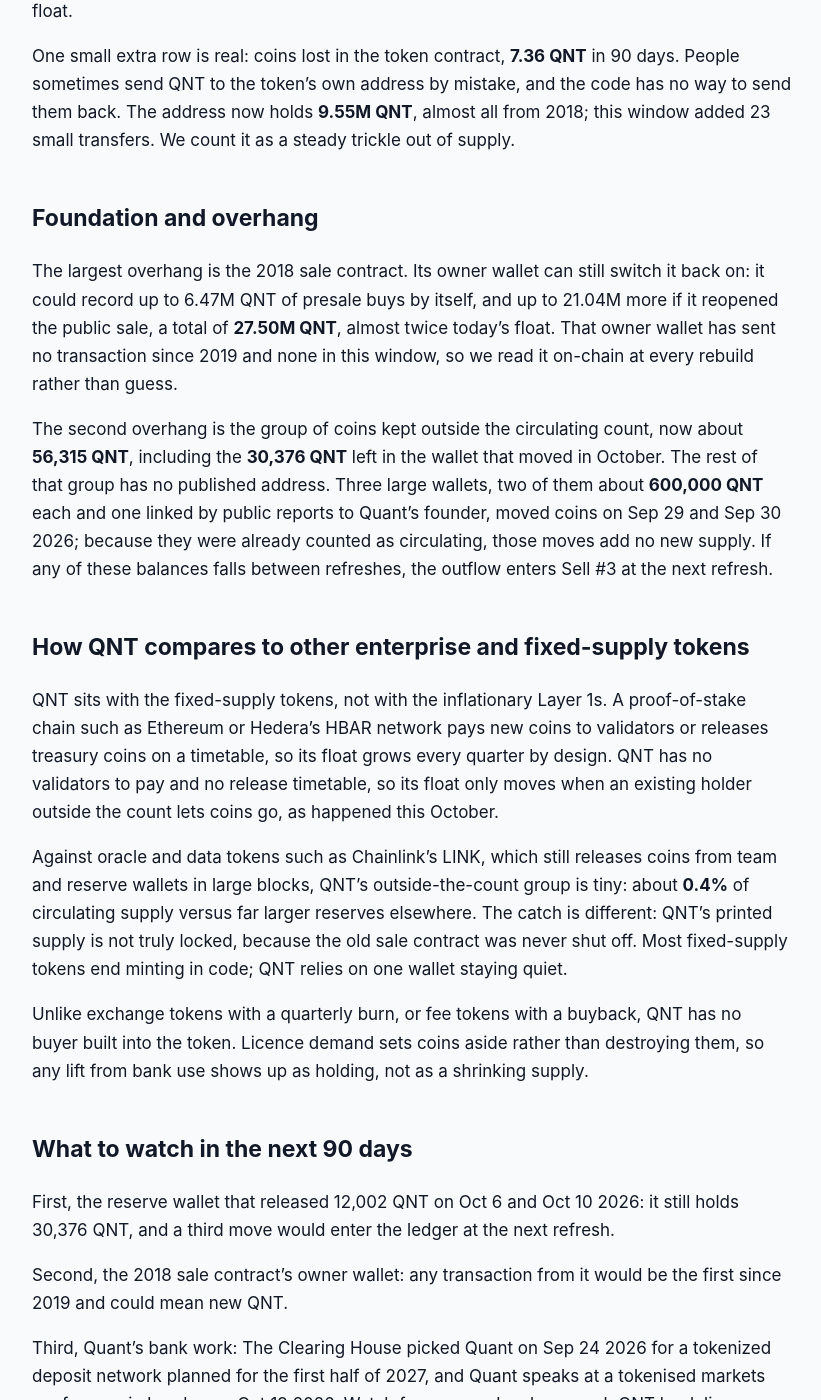
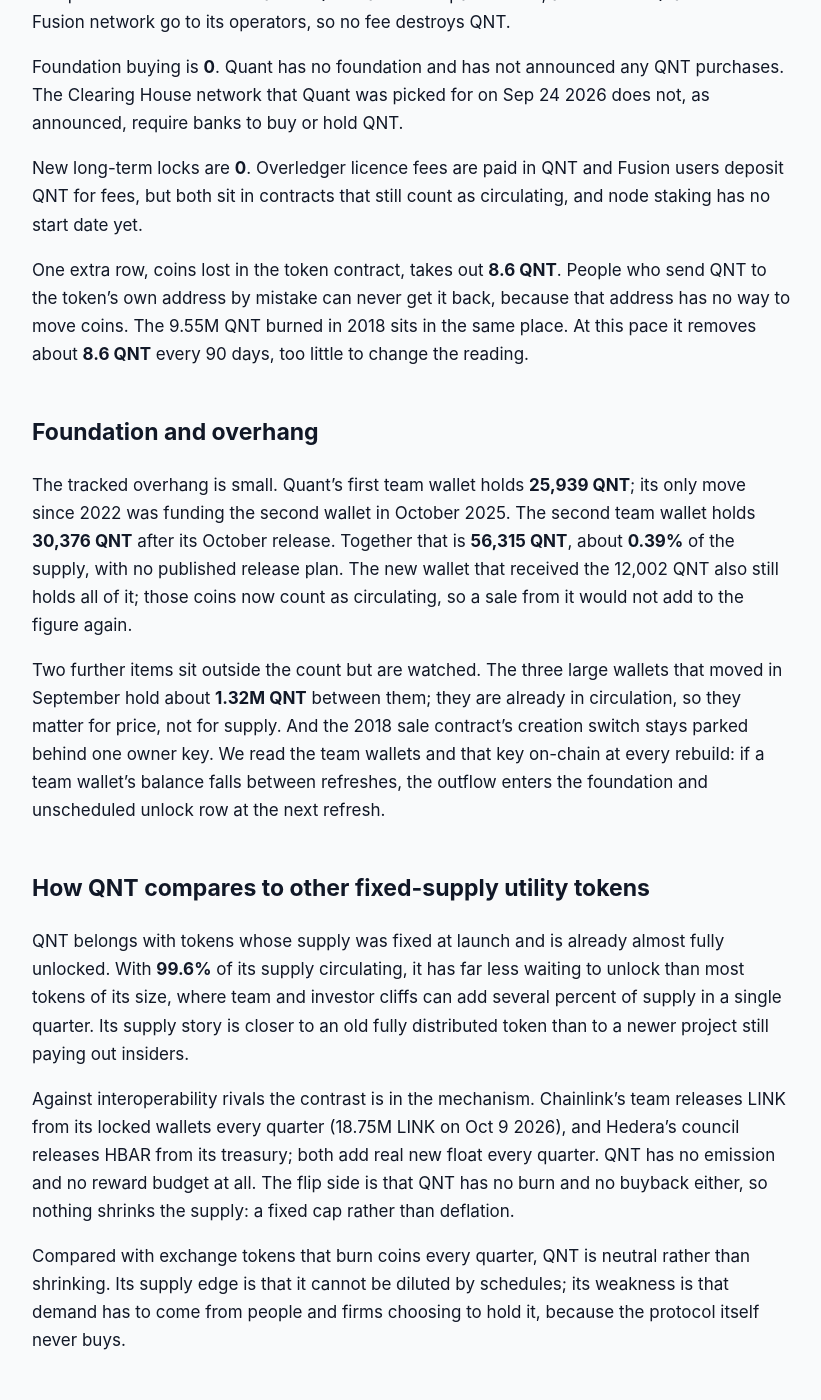
Before and after one commit to jeevansongmy-spec/mrnasdog-articles, a Jekyll site: the page built from crypto/qnt-pressure-framework.md, in a window 1280 px wide and 1400 px high, scrolled down 1722 px. Shown: the whole window, without its empty margins (228-1049 px from the left). Built offline with Jekyll 4.4.1, drawn with Linux system fonts in a browser that asks for light colours; some of the changed text lies outside the part shown.

Commit message:
publish: crypto/qnt-pressure-framework

```diff
--- a/crypto/qnt-pressure-framework.md
+++ b/crypto/qnt-pressure-framework.md
@@ -1,6 +1,6 @@
 ---
 title:         "QNT Inflation Analysis · October 2026 · Mixed flows · supply roughly steady"
-description:   "QNT supply is roughly steady: no new QNT since 2018, no unlocks, no burn. A reserve wallet released 12,002 QNT, net +0.08% in 90 days, 0.00% next."
+description:   "QNT supply is roughly steady: no new QNT since 2018, no unlocks, no burn. A team wallet released 12,002 QNT: net +0.08% in 90 days, 0.00% next."
 canonical_url: "https://mrnasdog.com/research/qnt/inflation"
 tags:          ["crypto", "qnt", "quant", "interoperability"]
 published:     true
@@ -12,61 +12,62 @@ Looking for the buy-or-sell answer? It is on the QNT coin page, with demand and
 
 # QNT Inflation Analysis · October 2026 · Mixed flows · supply roughly steady
 
-QNT supply is roughly steady. Quant has made **no new QNT** since June 2018, nothing vests, and nothing buys back or burns QNT. In the 90 days to Oct 13 2026 the one real flow was a reserve wallet, kept outside the circulating count, that released **12,002 QNT** in October, against only **7.36 QNT** lost for good. Net, the QNT float grew **+0.08%**, and nothing is scheduled for the next 90 days.
+**QNT**, the token of **Quant** and its Overledger network, has mixed flows and a supply that is roughly steady. No new QNT has been created since the 2018 token sale, so the only sell pressure in the last 90 days was a Quant team wallet that released **12,002 QNT** on Oct 6 and Oct 10 2026. Against that, just **8.6 QNT** was lost for good in the token contract. Net, circulating QNT grew **+0.08%** in 90 days, other trackers read **+0.10%**, and the next 90 days look flat at **0.00%**.
 
 ## The verdict, in one paragraph
 
-Over the 90 days from Jul 15 2026 to Oct 13 2026, our ledger reads QNT net supply at **+0.08%** of the **14.56M QNT** in circulation, and **0.00%** for the next 90 days. The monitor, which follows the circulating count day by day, reads **+0.02%**, a gap of **0.06 percentage points**, well inside our 0.5-point tolerance, so no warning chip ships. Most of the small difference is timing: the monitor's last reading came before the larger of the two October releases was counted. QNT is a closed-supply Ethereum token: quiet by design, with one small reserve that has started to move.
+Over the 90 days from Jul 25 to Oct 23 2026, QNT supply rose **+0.08%**: about **12,002 QNT** entered the market against about **8.6 QNT** removed, on a circulating supply of **14.56M QNT**. Other trackers show **+0.10%** for the same window, a gap of only **0.02 percentage points**, so there is no warning flag on this page and the two readings tell the same story. For the next 90 days we expect **0.00%**, because nothing is scheduled to unlock and the October team release has no plan behind it. QNT is a **fixed-supply token with a small team overhang**: almost every coin already trades, and the only real supply risk is the company choosing to sell what it still holds.
 
 ## Sell pressure: where new QNT comes from
 
-Protocol inflation is **0**. QNT is an ERC-20 token on Ethereum, not a chain of its own, so there are no block rewards, no staking pay and no emission curve. Every QNT that exists was made in June 2018, when the 2018 sale contract handed out **24.43M QNT** in 608 transfers. That figure closes exactly against the sale contract's own counters. The token's printed total of 45.47M is a fixed number written into the code; it never changes and says nothing about real supply.
+Protocol inflation is **0**. QNT is an ERC-20 token on Ethereum, not its own chain, so there are no block rewards and no staking pay. All 24.43M QNT that were ever created were made on Jun 25 2018, when the sale closed, and 9.55M of them were burned that September, which leaves today's supply. One honest caveat: the old 2018 sale contract still has a working switch that could create QNT if its owner key used it. That key has not sent a single transaction since 2019, and no new QNT has appeared, but because the switch exists we do not call the QNT supply locked forever.
 
-Vesting unlocks are **0**. QNT has no vesting calendar: team, sale buyers and Quant itself all received their coins in one go in 2018, and no unlock tracker shows anything left to release.
+Vesting unlocks are **0**. Staff tokens from the 2018 sale had a 12-month wait that ended in 2019, and QNT has no unlock calendar at all, so no cliff can land in the window.
 
-Foundation and unscheduled unlocks are **12,002 QNT**, the only non-zero sell row. One wallet that had held **42,378 QNT** without ever sending a transaction moved 2,001 QNT on Oct 6 2026 and 10,001 QNT on Oct 10 2026, all to one new wallet that still holds them. That wallet sat inside the small group of coins kept outside the circulating count, so these coins entered the float for the first time. The owner is not public. With no schedule behind the two moves, we project **0** for the next 90 days and watch the **30,376 QNT** still left in it.
+Foundation and unscheduled unlocks are **12,002 QNT**, and this is the one live row. Quant keeps two team wallets that are not counted as circulating. The second of them, funded from the first in October 2025, made its first ever outgoing transfers on **Oct 6 2026** (2,001 QNT) and **Oct 10 2026** (10,001 QNT), all to one new wallet that has not sold anything yet. Once those coins left the team wallet they joined the circulating count. Because this wallet has never moved before and there is no schedule, we book **0** for the next 90 days rather than guess at a repeat.
 
-Long-term locked or bankruptcy supply is **0**. No estate, trustee or long lock holds QNT on a release schedule.
+Long-term locked or bankruptcy supply is **0**. No court case, estate or lock holds QNT. Three large wallets, two filled in 2018 and one in 2023, moved about 541,000 QNT in late September 2026 while the price surged, but those coins already counted as circulating, so the moves change who holds QNT, not how much exists.
 
 ## Buy pressure: where new QNT goes
 
-The programmatic buyback is **0**. Quant does not buy QNT back. Business users pay for Overledger licences, and the QNT behind a licence is set aside for its term, but Quant publishes no amounts, and the public treasury contracts it lists for this held **0 QNT** at both ends of the window.
+The programmatic buyback is **0**. Quant is a private company and runs no buyback; banks and firms mostly pay it for Overledger in normal money, and no rule turns that income into QNT purchases.
 
-The protocol fee burn is **0**. The QNT contract has no burn function and no fee that is destroyed; the standard dead address gained only dust. Foundation buying is also **0**: nothing public shows Quant buying QNT in the window.
+The protocol fee burn is **0**. Gas for QNT transfers is paid in ETH, and fees on Quant's own Fusion network go to its operators, so no fee destroys QNT.
 
-New long-term locks are **0**. QNT set aside for licences, and QNT moved to Solana through a bridge in early October, stay inside the circulating count, so neither takes coins out of the float.
+Foundation buying is **0**. Quant has no foundation and has not announced any QNT purchases. The Clearing House network that Quant was picked for on Sep 24 2026 does not, as announced, require banks to buy or hold QNT.
 
-One small extra row is real: coins lost in the token contract, **7.36 QNT** in 90 days. People sometimes send QNT to the token's own address by mistake, and the code has no way to send them back. The address now holds **9.55M QNT**, almost all from 2018; this window added 23 small transfers. We count it as a steady trickle out of supply.
+New long-term locks are **0**. Overledger licence fees are paid in QNT and Fusion users deposit QNT for fees, but both sit in contracts that still count as circulating, and node staking has no start date yet.
+
+One extra row, coins lost in the token contract, takes out **8.6 QNT**. People who send QNT to the token's own address by mistake can never get it back, because that address has no way to move coins. The 9.55M QNT burned in 2018 sits in the same place. At this pace it removes about **8.6 QNT** every 90 days, too little to change the reading.
 
 ## Foundation and overhang
 
-The largest overhang is the 2018 sale contract. Its owner wallet can still switch it back on: it could record up to 6.47M QNT of presale buys by itself, and up to 21.04M more if it reopened the public sale, a total of **27.50M QNT**, almost twice today's float. That owner wallet has sent no transaction since 2019 and none in this window, so we read it on-chain at every rebuild rather than guess.
+The tracked overhang is small. Quant's first team wallet holds **25,939 QNT**; its only move since 2022 was funding the second wallet in October 2025. The second team wallet holds **30,376 QNT** after its October release. Together that is **56,315 QNT**, about **0.39%** of the supply, with no published release plan. The new wallet that received the 12,002 QNT also still holds all of it; those coins now count as circulating, so a sale from it would not add to the figure again.
 
-The second overhang is the group of coins kept outside the circulating count, now about **56,315 QNT**, including the **30,376 QNT** left in the wallet that moved in October. The rest of that group has no published address. Three large wallets, two of them about **600,000 QNT** each and one linked by public reports to Quant's founder, moved coins on Sep 29 and Sep 30 2026; because they were already counted as circulating, those moves add no new supply. If any of these balances falls between refreshes, the outflow enters Sell #3 at the next refresh.
+Two further items sit outside the count but are watched. The three large wallets that moved in September hold about **1.32M QNT** between them; they are already in circulation, so they matter for price, not for supply. And the 2018 sale contract's creation switch stays parked behind one owner key. We read the team wallets and that key on-chain at every rebuild: if a team wallet's balance falls between refreshes, the outflow enters the foundation and unscheduled unlock row at the next refresh.
 
-## How QNT compares to other enterprise and fixed-supply tokens
+## How QNT compares to other fixed-supply utility tokens
 
-QNT sits with the fixed-supply tokens, not with the inflationary Layer 1s. A proof-of-stake chain such as Ethereum or Hedera's HBAR network pays new coins to validators or releases treasury coins on a timetable, so its float grows every quarter by design. QNT has no validators to pay and no release timetable, so its float only moves when an existing holder outside the count lets coins go, as happened this October.
+QNT belongs with tokens whose supply was fixed at launch and is already almost fully unlocked. With **99.6%** of its supply circulating, it has far less waiting to unlock than most tokens of its size, where team and investor cliffs can add several percent of supply in a single quarter. Its supply story is closer to an old fully distributed token than to a newer project still paying out insiders.
 
-Against oracle and data tokens such as Chainlink's LINK, which still releases coins from team and reserve wallets in large blocks, QNT's outside-the-count group is tiny: about **0.4%** of circulating supply versus far larger reserves elsewhere. The catch is different: QNT's printed supply is not truly locked, because the old sale contract was never shut off. Most fixed-supply tokens end minting in code; QNT relies on one wallet staying quiet.
+Against interoperability rivals the contrast is in the mechanism. Chainlink's team releases LINK from its locked wallets every quarter (18.75M LINK on Oct 9 2026), and Hedera's council releases HBAR from its treasury; both add real new float every quarter. QNT has no emission and no reward budget at all. The flip side is that QNT has no burn and no buyback either, so nothing shrinks the supply: a fixed cap rather than deflation.
 
-Unlike exchange tokens with a quarterly burn, or fee tokens with a buyback, QNT has no buyer built into the token. Licence demand sets coins aside rather than destroying them, so any lift from bank use shows up as holding, not as a shrinking supply.
+Compared with exchange tokens that burn coins every quarter, QNT is neutral rather than shrinking. Its supply edge is that it cannot be diluted by schedules; its weakness is that demand has to come from people and firms choosing to hold it, because the protocol itself never buys.
 
 ## What to watch in the next 90 days
 
-First, the reserve wallet that released 12,002 QNT on Oct 6 and Oct 10 2026: it still holds 30,376 QNT, and a third move would enter the ledger at the next refresh.
+First, the two Quant team wallets. After the 12,002 QNT release on Oct 10 2026, any further outflow from the **56,315 QNT** they hold would add new supply, and a sale from the wallet that received the October coins would show up as selling on the market.
 
-Second, the 2018 sale contract's owner wallet: any transaction from it would be the first since 2019 and could mean new QNT.
+Second, The Clearing House network. Banks are working on design and testing through late 2026, with a start planned in the first half of 2027. Any rule that banks must pay or lock QNT would be the first real buyer the token has; so far there is none.
 
-Third, Quant's bank work: The Clearing House picked Quant on Sep 24 2026 for a tokenized deposit network planned for the first half of 2027, and Quant speaks at a tokenised markets conference in London on Oct 19 2026. Watch for any word on how much QNT bank licences lock up.
+Third, staking on the Fusion network. If node staking opens with a lock, staked QNT could leave the circulating count and become a new buy-side row. No date has been given.
 
-Fourth, the large wallets that moved on Sep 29 and Sep 30 2026, including the founder-linked one: they cannot add supply, but further sales would add selling pressure from coins already in the float.
+Fourth, the 2018 sale contract's owner key. It has been silent since 2019. Any transaction from it would be the first sign that new QNT could be created.
 
 ## Summary
 
-QNT is a closed-supply Ethereum token: no new QNT since June 2018, no vesting, no burn and no buyback. In the 90 days to Oct 13 2026 its float grew **+0.08%**, all from a reserve wallet that released **12,002 QNT**, and nothing is scheduled for the next 90 days. The key risk is the old sale contract, which could still create up to **27.50M QNT** if its long-silent owner acted. The ceiling on everyday supply growth is small: only about **56,315 QNT** sit outside the circulating count.
-
+QNT is a fixed-supply Ethereum token with mixed flows and a roughly steady supply: no new QNT has been created since 2018, and in the last 90 days supply grew **+0.08%**, almost all from a **12,002 QNT** Quant team wallet release on Oct 6 and Oct 10 2026. There is no buyback and no fee burn; only **8.6 QNT** was lost in the token contract. The main supply risk is the **56,315 QNT** still in two team wallets, about 0.39% of supply, and the parked 2018 creation switch, unused since 2019. For the next 90 days we expect supply to stay flat at **0.00%**.
 
 ---
 
-*MrNasDog Pressure Framework analysis of QNT, Metric 1 — Inflation. Data + explanation only. Not financial advice. Checked Oct 13 2026.*
+*MrNasDog Pressure Framework analysis of QNT, Metric 1 — Inflation. Data + explanation only. Not financial advice. Checked Oct 23 2026.*
```
